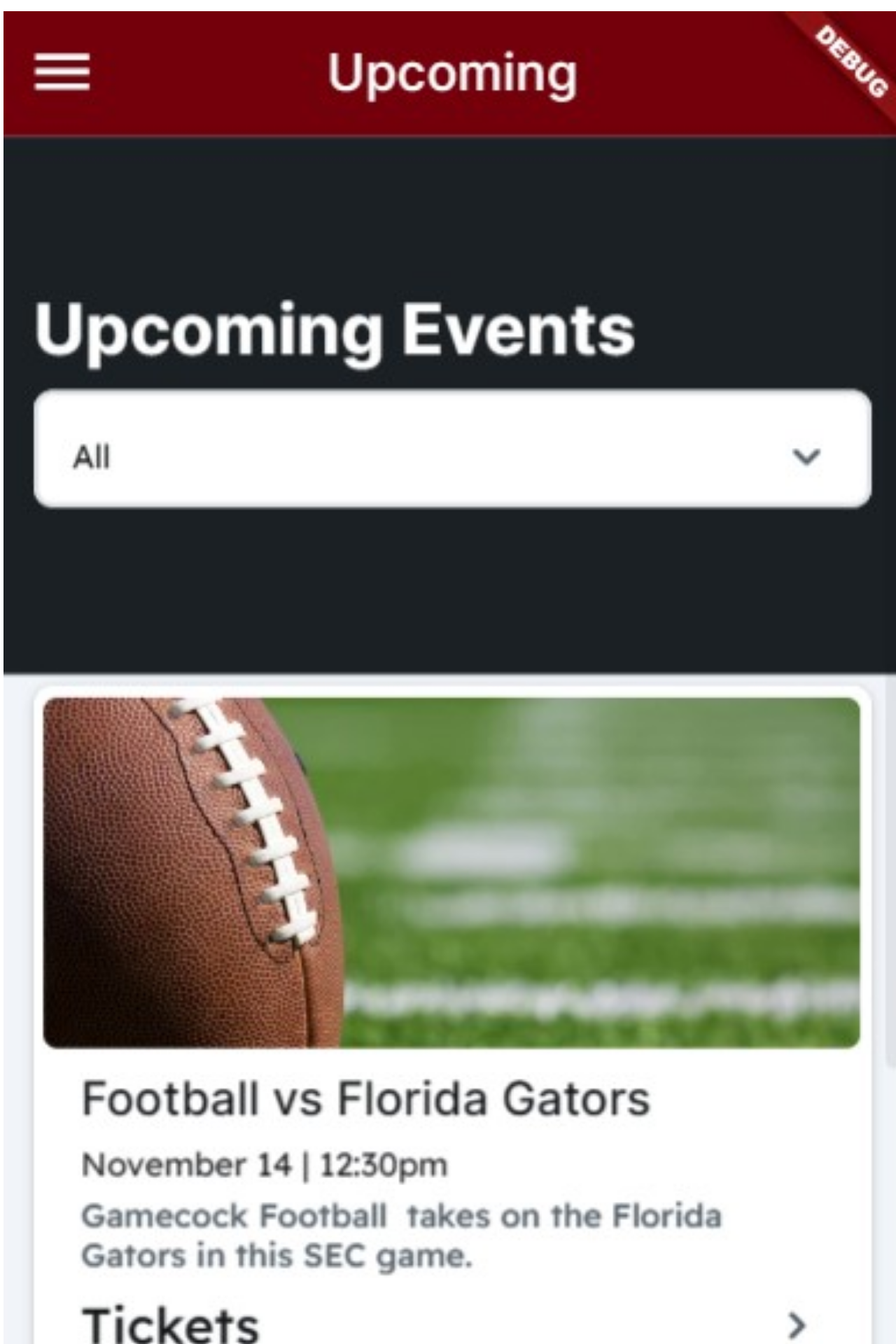
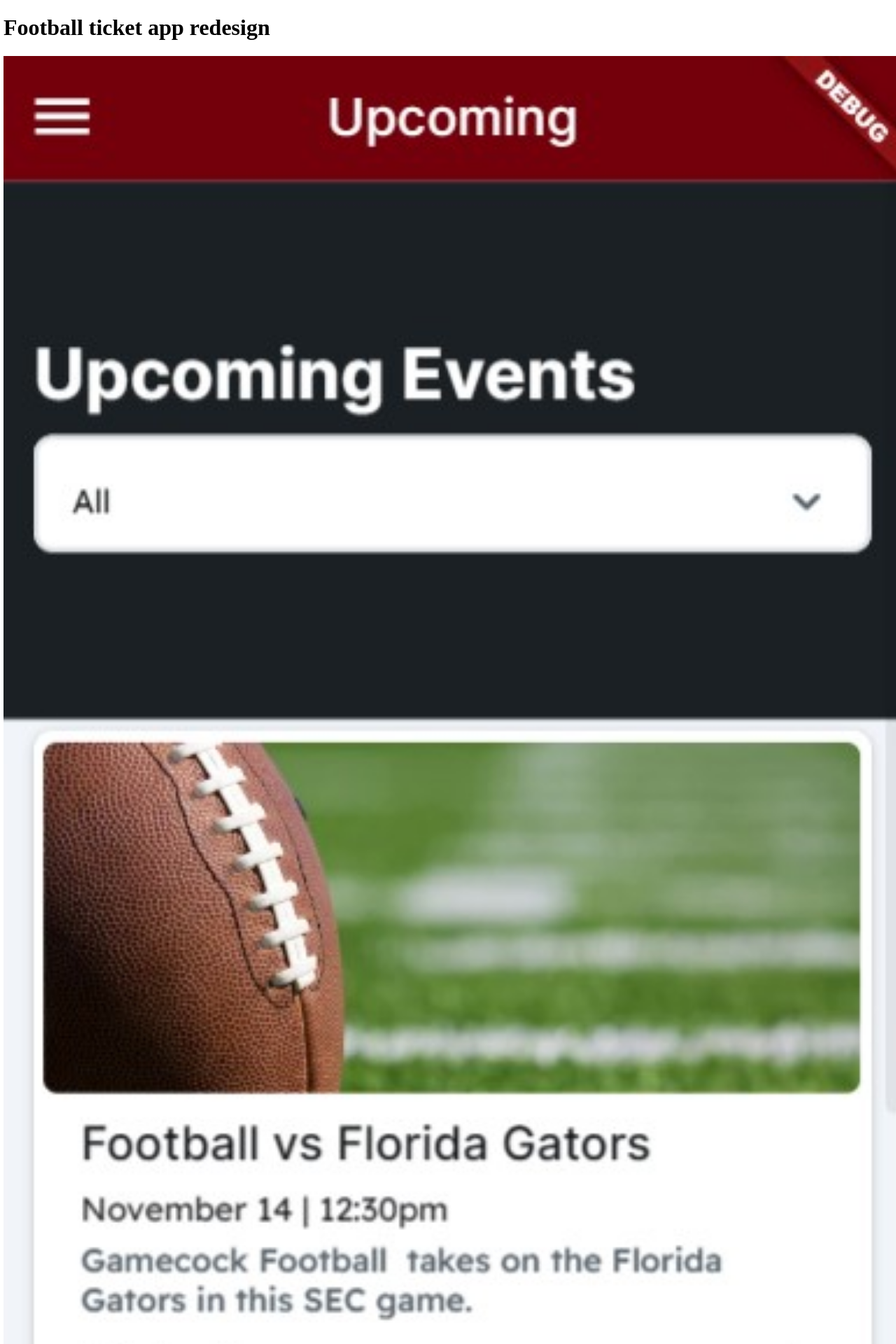
Before and after one commit to hanaEdonnelly/hana.gallery, a Jekyll site: the page built from _projects/itec444.md, in a window 1280 px wide. Shown: the top 1920 px of the page at 70% size. Built offline with Jekyll 4.4.1, drawn with Linux system fonts in a browser that asks for light colours.

Commit message:
Add files via upload

```diff
--- a/_layouts/default.html
+++ b/_layouts/default.html
@@ -6,6 +6,7 @@
 <body>
     <div class="body-div">
         <div class="content-div">
+            <h1>{{ page.title }}</h1>
             {{ content }}
         </div>
     </div>
--- a/styles.css
+++ b/styles.css
@@ -22,6 +22,8 @@
 img {
   width: 100%;
   padding: 0;
+  margin: 0;
+  max-width: 100%;
 }
 .body-div {
   padding: 0;
--- a/styles.less
+++ b/styles.less
@@ -35,6 +35,8 @@
 img {
    width: 100%;
    padding: 0;
+   margin: 0;
+   max-width: 100%;
 }
 
 .body-div {
```
Also changed, not shown: index.html (+0 -7 lines), 4 other files.
